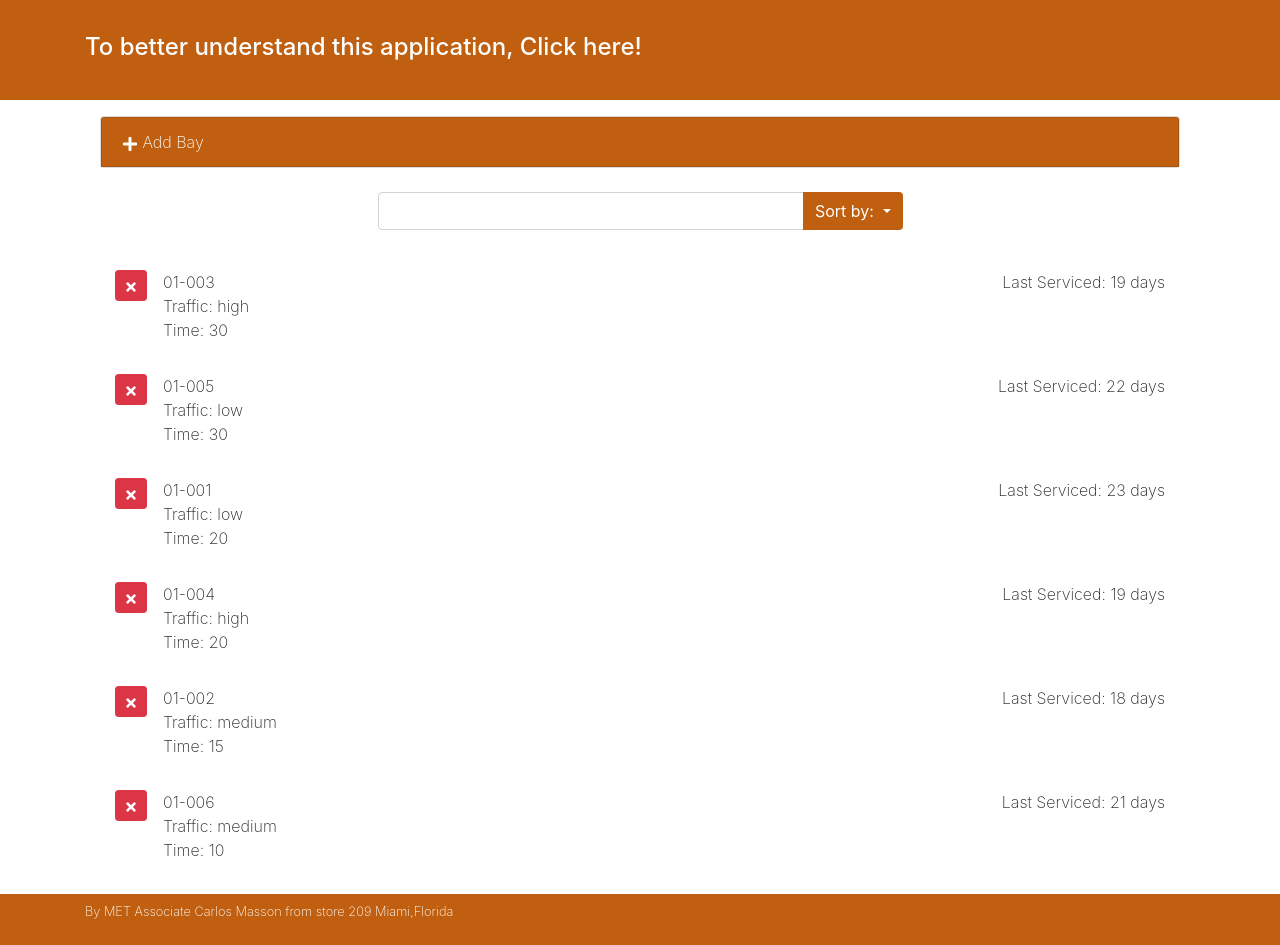
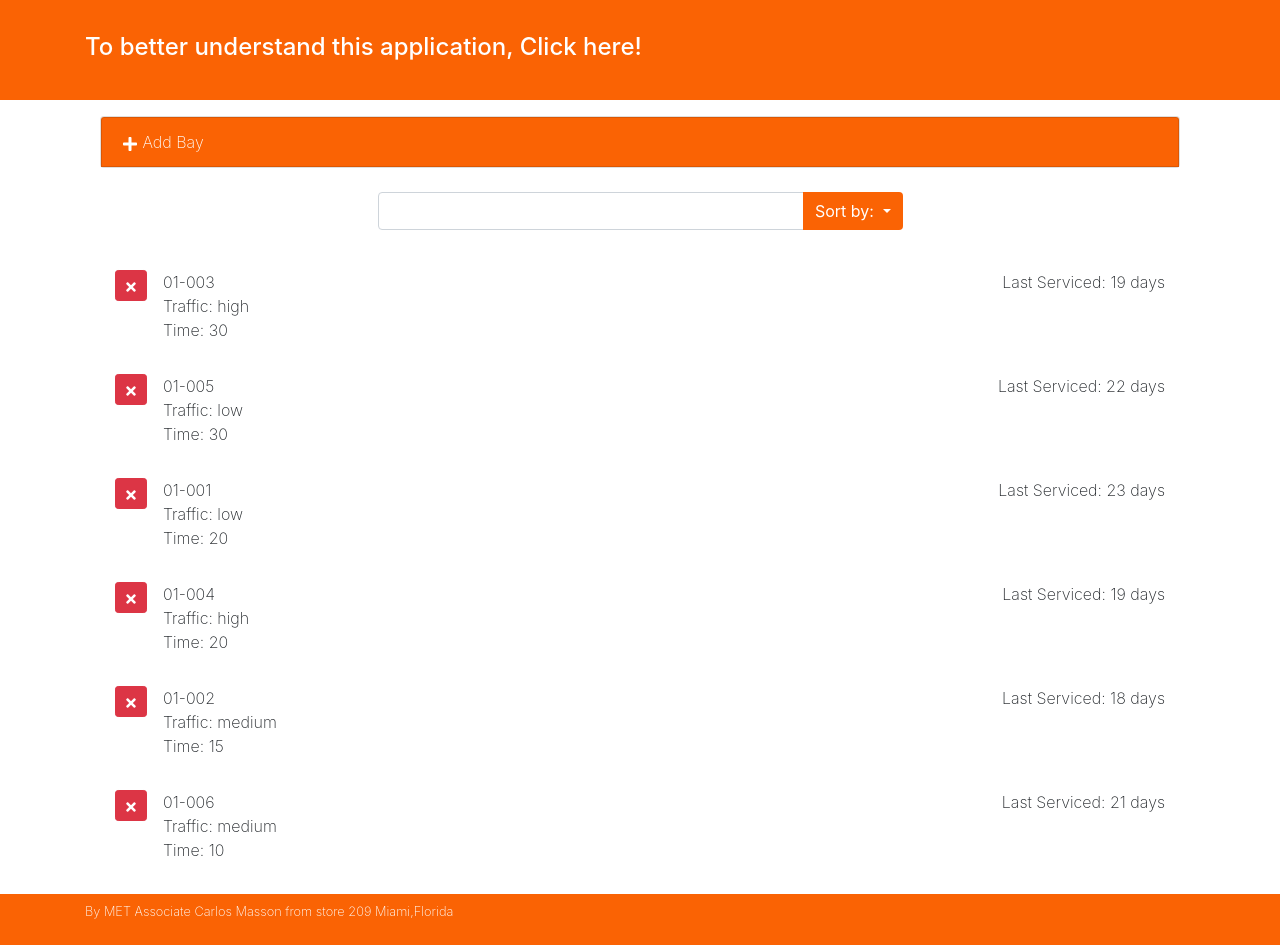
Before and after one commit to 1cmasson/bolt, a React (Create React App) app: page / in a window 1280 px wide. Built offline with nearby package versions, Linux system fonts and the light colour scheme.

Commit message:
Home Depot Orange

```diff
--- a/src/components/App.js
+++ b/src/components/App.js
@@ -129,7 +129,7 @@ function App(){
   </main>
 );
 
-};
+}
 
 
 
--- a/src/styles/App.css
+++ b/src/styles/App.css
@@ -21,7 +21,7 @@
 
 .bay-list .bay-name {
   font-weight: 600;
-  color:  rgb(192, 95, 15); /*Home Depot Orange*/
+  color: #FA6304; /*Home Depot Orange*/
   font-size: 1.3em;
   line-height: 100%;
 }
@@ -41,5 +41,5 @@
 
 .dropdown-item.active,
 .dropdown-item:active {
-  background-color:  rgb(192, 95, 15); /*Home Depot Orange*/
+  background-color: #FA6304; /*Home Depot Orange*/
 }
--- a/src/styles/index.css
+++ b/src/styles/index.css
@@ -1,6 +1,7 @@
 body {
   font-weight: 200;
-  background-color: rgb(192, 95, 15); /*Home Depot Orange*/
+  background-color: #FA6304; /*Home Depot Orange*/
+
 }
 
 header a,
@@ -14,6 +15,6 @@ footer {
 
 .bg-primary,
 .btn-primary {
-  background-color: rgb(192, 95, 15) !important; /*Home Depot Orange*/
+  background-color: #FA6304 !important; /*Home Depot Orange*/
   border: inherit;
 }
```
